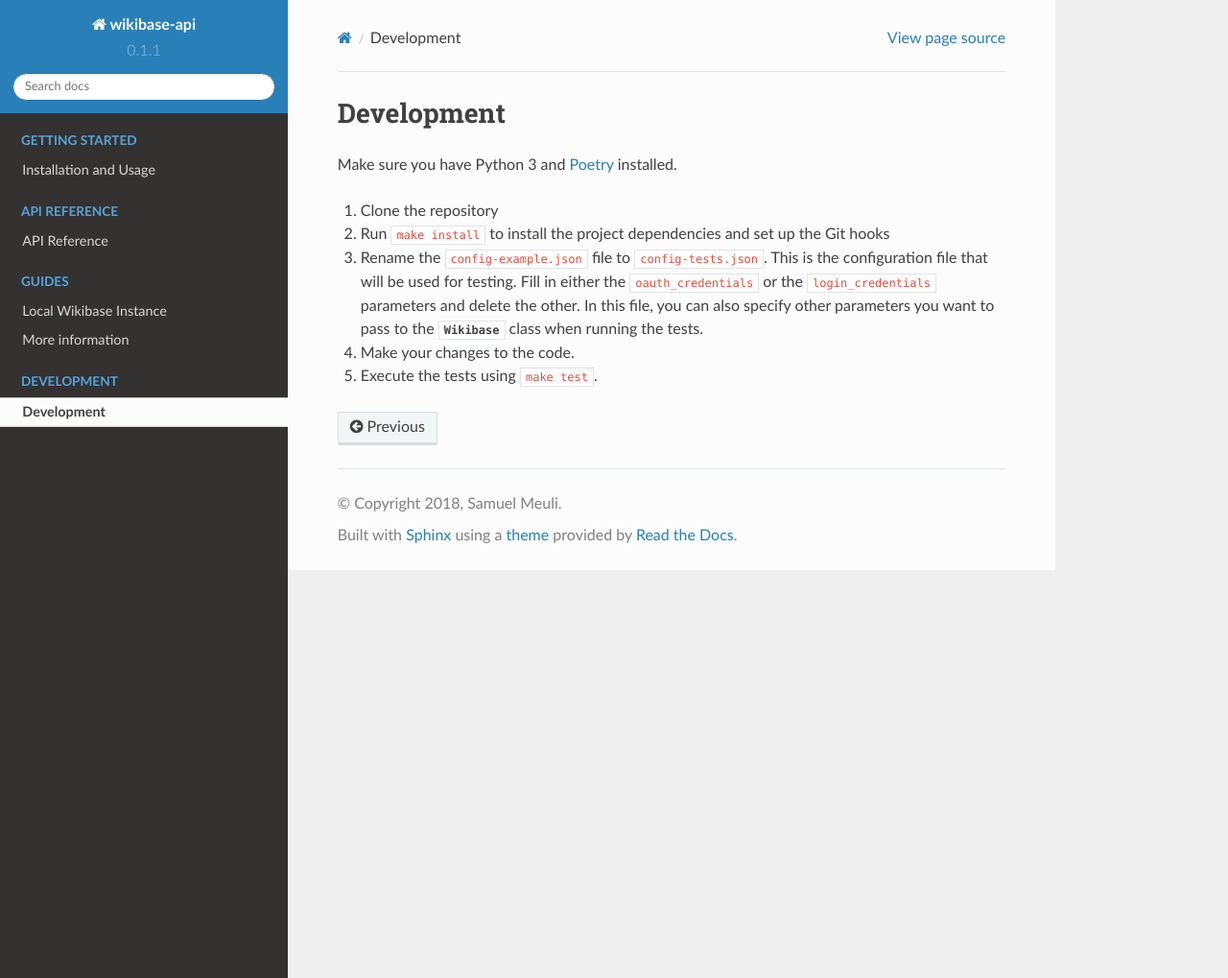
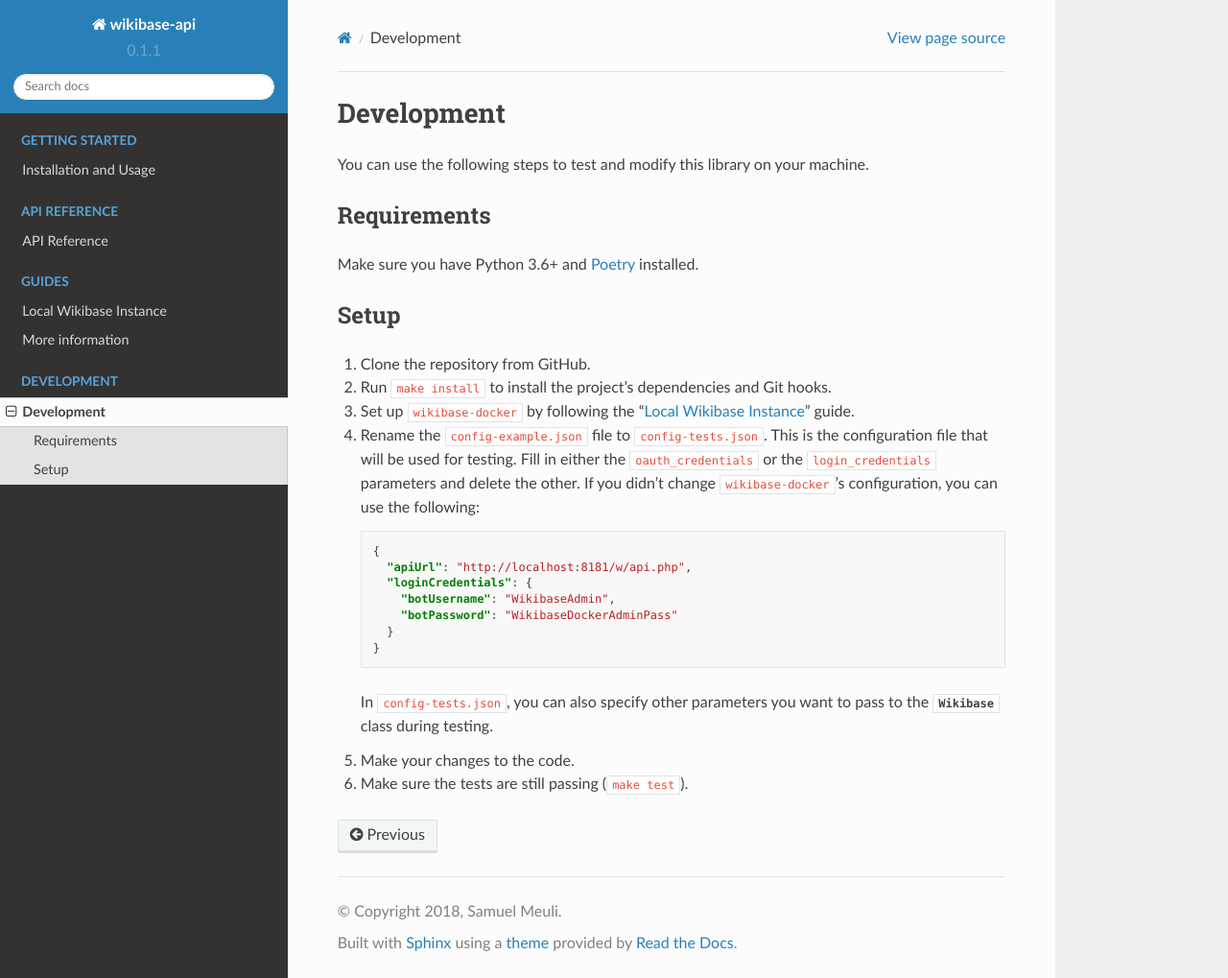
Before and after one commit to samuelmeuli/wikibase-api, a Sphinx documentation site: the page built from docs/development/development.rst, in a window 1280 px wide and 1019 px high. Shown: the whole window at 96% size. Built offline with Sphinx 7.4.7 and the Read the Docs theme 2.0.0, drawn with Linux system fonts in a browser that asks for light colours.

Commit message:
Simplify docs

```diff
--- a/docs/development/development.rst
+++ b/docs/development/development.rst
@@ -3,10 +3,32 @@
 Development
 ===========
 
-Make sure you have Python 3 and `Poetry <https://github.com/sdispater/poetry>`_ installed.
+You can use the following steps to test and modify this library on your machine.
 
-1. Clone the repository
-2. Run ``make install`` to install the project dependencies and set up the Git hooks
-3. Rename the ``config-example.json`` file to ``config-tests.json``. This is the configuration file that will be used for testing. Fill in either the ``oauth_credentials`` or the ``login_credentials`` parameters and delete the other. In this file, you can also specify other parameters you want to pass to the :class:`.Wikibase` class when running the tests.
-4. Make your changes to the code.
-5. Execute the tests using ``make test``.
+Requirements
+------------
+
+Make sure you have Python 3.6+ and `Poetry <https://github.com/sdispater/poetry>`_ installed.
+
+
+Setup
+-----
+
+1. Clone the repository from GitHub.
+2. Run ``make install`` to install the project's dependencies and Git hooks.
+3. Set up ``wikibase-docker`` by following the ":ref:`local_wikibase_instance`" guide.
+4. Rename the ``config-example.json`` file to ``config-tests.json``. This is the configuration file that will be used for testing. Fill in either the ``oauth_credentials`` or the ``login_credentials`` parameters and delete the other. If you didn't change ``wikibase-docker``'s configuration, you can use the following:
+
+   .. code-block:: json
+
+       {
+         "apiUrl": "http://localhost:8181/w/api.php",
+         "loginCredentials": {
+           "botUsername": "WikibaseAdmin",
+           "botPassword": "WikibaseDockerAdminPass"
+         }
+       }
+
+   In ``config-tests.json``, you can also specify other parameters you want to pass to the :class:`.Wikibase` class during testing.
+5. Make your changes to the code.
+6. Make sure the tests are still passing (``make test``).
```
Also changed, not shown: README.md (+8 -6 lines), docs/guides/local_wikibase_instance.rst (+2 -32 lines).
